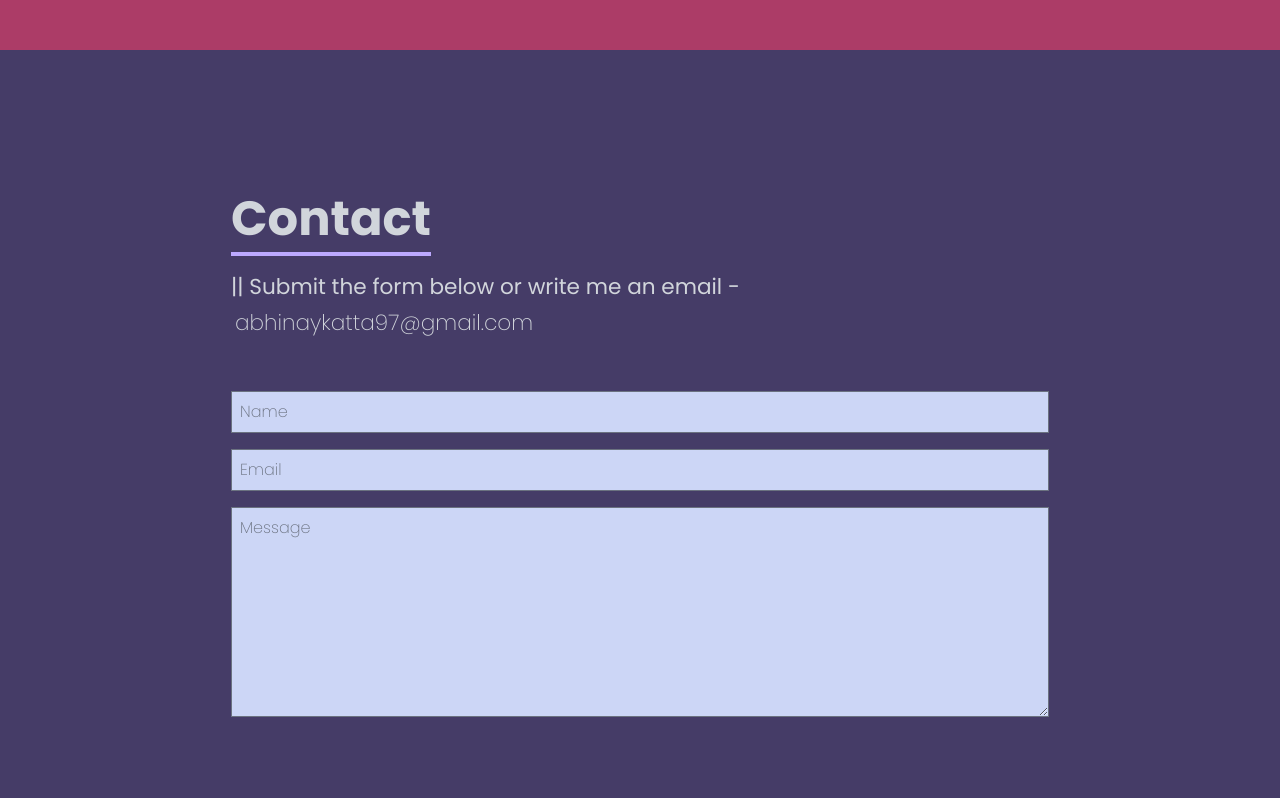
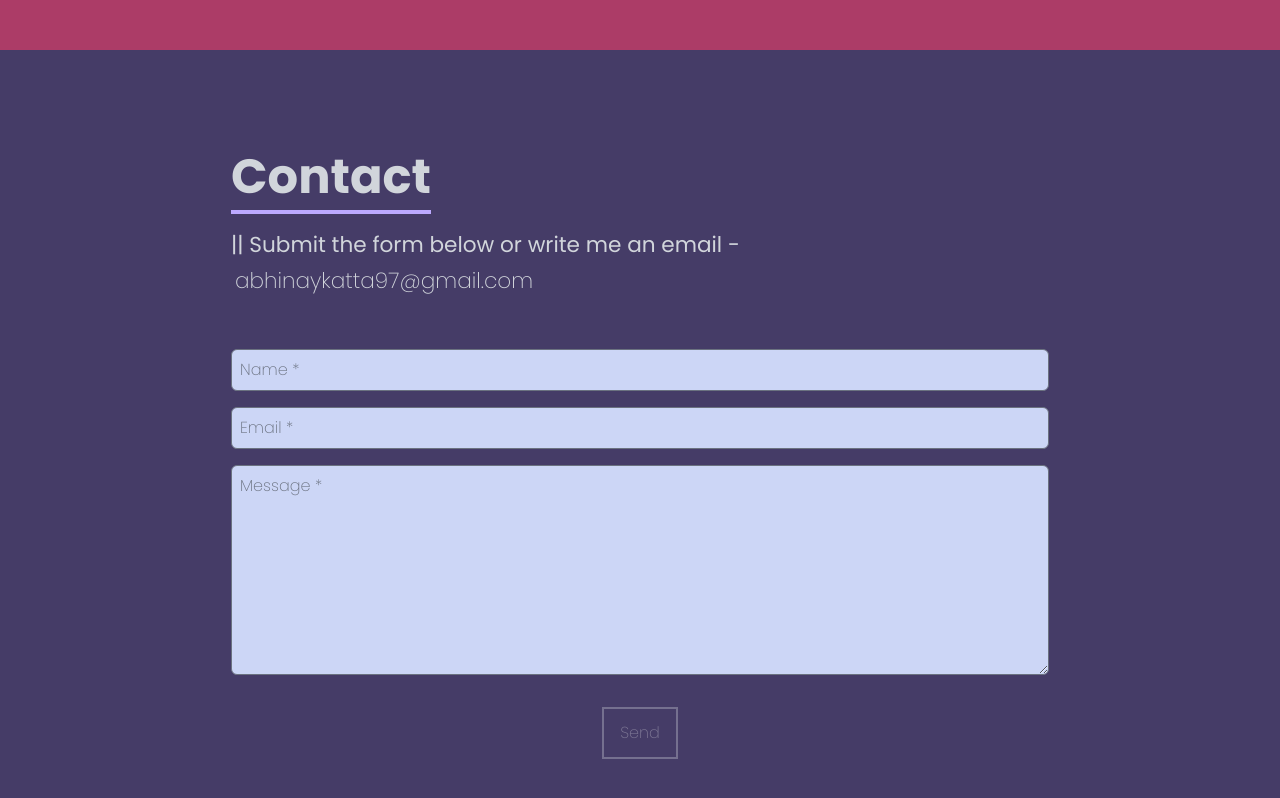
Before and after one commit to abhikatta/portfolio, a React (Create React App) app: page / in a window 1280 px wide. Shown: the part 4392-5190 px from the top of the page. Built offline with nearby package versions, Linux system fonts and the light colour scheme.

Commit message:
changed send button rendering way

```diff
--- a/src/components/Contact.tsx
+++ b/src/components/Contact.tsx
@@ -1,4 +1,4 @@
-import React, { useEffect, useState } from "react";
+import { useEffect, useMemo, useState } from "react";
 
 const Contact = () => {
   const [senderName, setSenderName] = useState("");
@@ -12,7 +12,16 @@ const Contact = () => {
       }, 2500);
     }
   }, [copied]);
-
+  const isSubmitDisabled = useMemo(() => {
+    return (
+      !message ||
+      !email ||
+      !senderName ||
+      message.trim() === "" ||
+      email.trim() === "" ||
+      senderName.trim() === ""
+    );
+  }, [message, email, senderName]);
   return (
     <div
       id="contact"
@@ -30,7 +39,6 @@ const Contact = () => {
               || Submit the form below or write me an email -
               <p
                 onClick={() => {
-                  // document.execCommand("copy"); // bad but works :)
                   navigator.clipboard.writeText("abhinaykatta97@gmail.com");
                   setCopied(true);
                 }}
@@ -50,39 +58,41 @@ const Contact = () => {
             </p>
           </div>
           <input
-            className=" bg-[#ccd6f6] p-2"
+            className=" bg-[#ccd6f6] p-2 rounded-md"
             type="text"
-            placeholder="Name"
+            placeholder="Name *"
             onChange={(e) => setSenderName(e.target.value)}
             name="name"
             value={senderName}></input>
           <input
-            className="my-4 p-2 bg-[#ccd6f6]"
+            className="my-4 p-2 bg-[#ccd6f6] rounded-md"
             type="text"
             name="email"
-            placeholder="Email"
+            placeholder="Email *"
             onChange={(e) => setEmail(e.target.value)}
             value={email}></input>
           <textarea
-            className=" bg-[#ccd6f6] p-2"
+            className=" bg-[#ccd6f6] p-2 rounded-md"
             value={message}
             name="message"
             rows={8}
             onChange={(e) => setMessage(e.target.value)}
-            placeholder="Message"></textarea>
+            placeholder="Message *"></textarea>
 
           <button
-            className={
-              !message ||
-              !email ||
-              !senderName ||
-              message.trim() === "" ||
-              email.trim() === "" ||
-              senderName.trim() === ""
-                ? "hidden"
-                : `text-white hover:text-[#453C67] border-2 hover:bg-[#bca9ff]
-                 hover:border-[#bca9ff] px-4 py-3 my-8 mx-auto flex items-center`
-            }>
+            disabled={isSubmitDisabled}
+            title={
+              isSubmitDisabled
+                ? "Please fill in all the fields marked with *."
+                : ""
+            }
+            className={`text-white hover:text-[#453C67] border-2 hover:bg-[#bca9ff]
+                 hover:border-[#bca9ff] px-4 py-3 mt-8 mx-auto flex items-center cursor-pointer
+                  ${
+                    isSubmitDisabled
+                      ? "opacity-30 cursor-not-allowed"
+                      : "opacity-100"
+                  }`}>
             Send
           </button>
         </div>
--- /dev/null
+++ b/src/components/Projects.tsx
@@ -0,0 +1,92 @@
+import projects from "./data/Projects";
+// bg - [#ac3c67];
+
+const Projects = () => {
+  return (
+    <div
+      id="projects"
+      className="w-full h-screen bg-[#453C67] flex justify-center items-center p-4 bg - [#ac3c67]">
+      <div>
+        <p className="font-bold inline border-b-4 border-[#5f4dff] component-title">
+          Projects
+        </p>
+        <p className="py-4 component-caption">
+          || These are some of my projects
+        </p>
+      </div>
+      {/* container for icons */}
+      <div className="w-full    text-center py-8">
+        {projects.map((v, i) => {
+          return (
+            <div
+              key={i}
+              className={`min-h-[10rem] w-auto md:mx-0 mx-4 my-[20px] rounded-3xl hover:scale-110  md:border-none border  p-4
+              transition-transform duration-300 flex flex-col ${
+                i % 2 === 0 ? "md:items-start" : "md:items-end"
+              }`}>
+              <div className={`flex md:flex-row flex-col justify-evenly`}>
+                <div
+                  className={`flex
+                ${
+                  i % 2 !== 0
+                    ? "md:flex-row-reverse flex-col"
+                    : "md:flex-row flex-col"
+                }`}>
+                  <div
+                    className={`flex items-center
+                ${
+                  i % 2 !== 0
+                    ? "md:flex-row-reverse flex-col"
+                    : "md:flex-row flex-col"
+                }`}>
+                    <img
+                      alt=""
+                      className={`rounded-3xl w-[24rem]`}
+                      src={`${v.backgroundImage}`}
+                    />
+                    <div className="mx-[7rem] flex flex-col items-center   h-min">
+                      <h1
+                        className={`md:flex hidden font-bold px-2  text-5xl
+                        `}>
+                        #{i + 1}
+                      </h1>
+                      <div className="flex flex-row md:my-0 my-4">
+                        <a
+                          className="rounded-md md:hover:bg-[#dc81a4] md:bg-inherit bg-[#dc81a4] md:text-base text-xl
+                       hover:opacity-100 md:opacity-60 opacity-100 text-white font-bold h-min w-min mr-2 px-2 py-1"
+                          href={`${v.link.download}`}>
+                          Demo
+                        </a>
+                        <a
+                          className="rounded-md md:hover:bg-[#dc81a4] md:bg-inherit bg-[#dc81a4] md:text-base text-xl
+                       hover:opacity-100 md:opacity-60 opacity-100 text-white font-bold h-min w-min ml-2 px-2 py-1"
+                          href={`${v.link.github}`}>
+                          Github
+                        </a>
+                      </div>
+                    </div>
+                  </div>
+                </div>
+              </div>
+              <p className="font-medium text-md my-4">{v.description}</p>
+              <div className="md:flex hidden">
+                {v.tags?.map((tag, i) => {
+                  return (
+                    <p
+                      key={i}
+                      className="mx-2 rounded-lg bg-[#deaaad] cursor-pointer select-text selection:bg-none opacity-60
+                       hover:opacity-100 px-2 py-1 text-black">
+                      {tag}
+                    </p>
+                  );
+                })}
+              </div>
+            </div>
+          );
+        })}
+      </div>
+    </div>
+  );
+};
+
+export default Projects;
```
